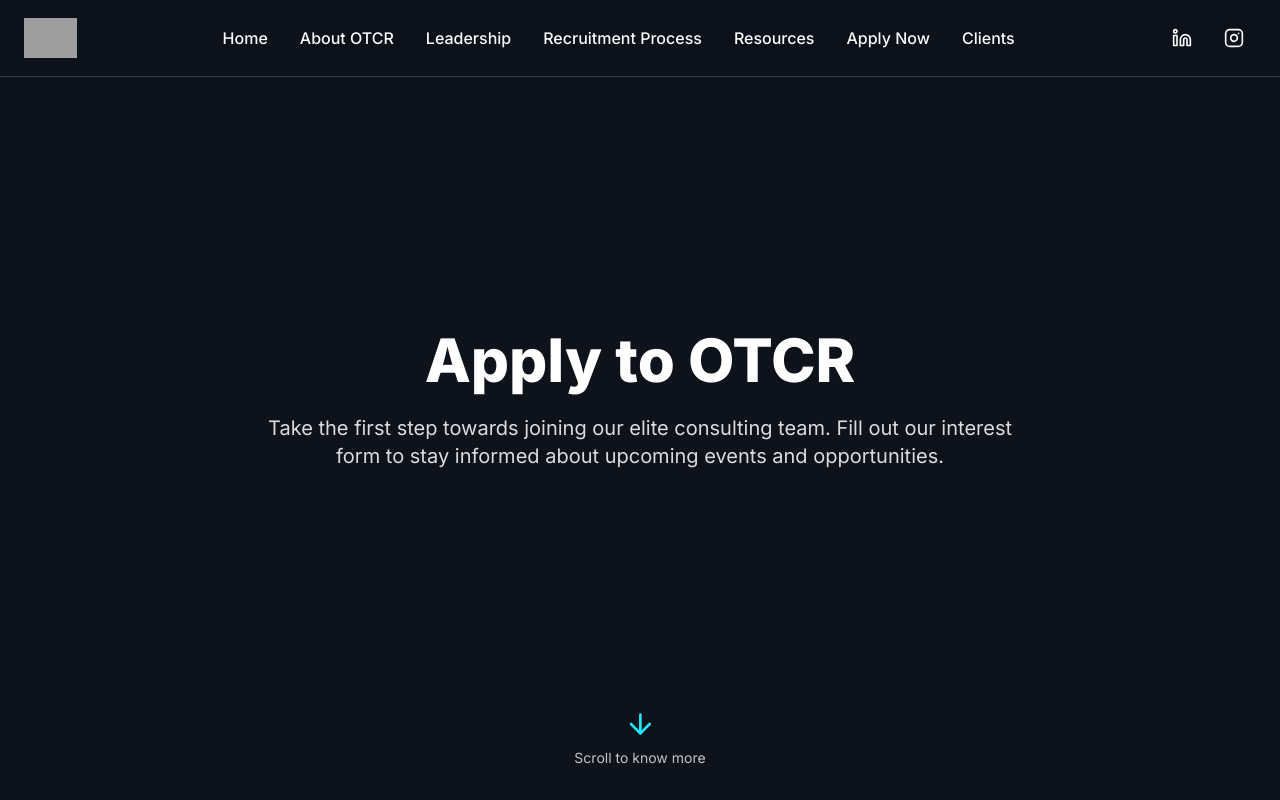
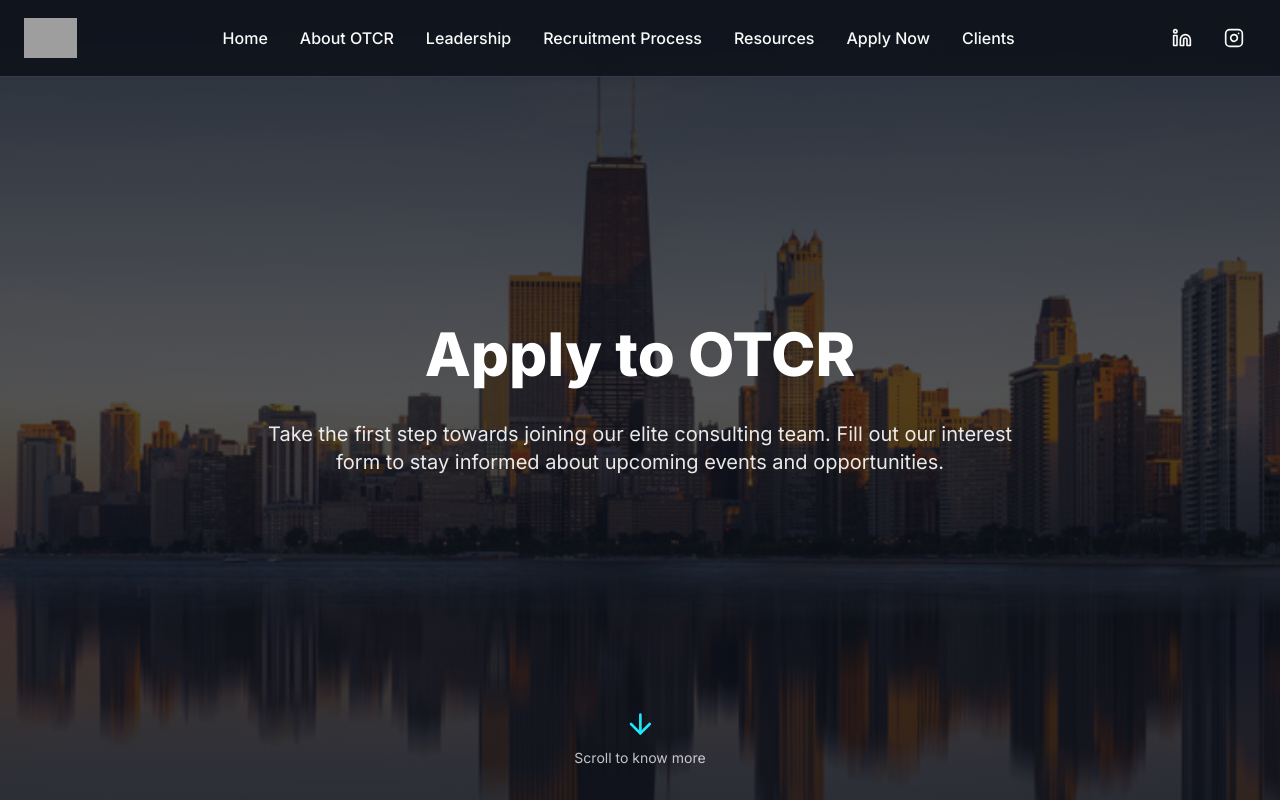
Before and after one commit to Raaghav-Pillai/otcr-consulting, a React (Vite) app: page /apply in a window 1280 px wide. Shown: the top 800 px of the page. Built offline with nearby package versions, Linux system fonts and the light colour scheme; grey boxes are pictures that could not be loaded.

Commit message:
Aded images to the top

```diff
--- a/src/components/HeroSection.tsx
+++ b/src/components/HeroSection.tsx
@@ -21,13 +21,8 @@ const HeroSection = () => {
       <div className="flex-1 flex flex-col justify-center items-center w-full relative z-10">
         <div className="w-full flex flex-col items-center">
           <SplitText
-            text="OTCR"
-            className="text-7xl md:text-9xl font-extrabold text-white leading-tight mb-4"
-            splitType="chars"
-          />
-          <SplitText
-            text="Consulting"
-            className="text-7xl md:text-8xl font-extrabold text-teal-primary mb-6"
+            text="OTCR Consulting"
+            className="text-6xl lg:text-8xl font-extrabold text-white text-center mb-6"
             splitType="chars"
           />
           <FadeContent delay={1.2}>
--- a/src/pages/About.tsx
+++ b/src/pages/About.tsx
@@ -9,6 +9,7 @@ import AnimatedContent from '@/reactbits/animations/AnimatedContent/AnimatedCont
 import SplitText from '@/reactbits/textanimations/SplitText/SplitText';
 import teamEventsImg from '/src/assets/team_events.JPG';
 import awardsImg from '/src/assets/awards.png';
+import chicagoSkyline from '/src/assets/chicago_skyline.png';
 
 const stats = [
   { number: '25+', label: 'Years of Experience', desc: 'Established at the University of Illinois' },
@@ -84,6 +85,14 @@ const About = () => {
 
       {/* About Hero Section */}
       <section className="min-h-screen flex flex-col justify-center items-center bg-background text-center relative overflow-hidden">
+        <div className="absolute inset-0 z-0">
+        <img
+          src={chicagoSkyline}
+          alt="University of Illinois campus"
+          className="w-full h-full object-cover opacity-70"
+        />
+        <div className="absolute inset-0 bg-gradient-to-b from-background/80 via-background/60 to-background/80"></div>
+      </div>
         <div className="w-full flex flex-col items-center relative z-10">
           <SplitText
             text="About OTCR"
--- a/src/pages/Apply.tsx
+++ b/src/pages/Apply.tsx
@@ -2,6 +2,9 @@ import Navigation from '@/components/Navigation';
 import Footer from '@/components/Footer';
 import { Button } from '@/components/ui/button';
 import { ArrowDown } from 'lucide-react';
+import chicagoSkyline from '/src/assets/chicago_skyline.png';
+import FadeContent from '@/reactbits/animations/FadeContent/FadeContent';
+import SplitText from '@/reactbits/textanimations/SplitText/SplitText';
 
 const Apply = () => {
   return (
@@ -10,13 +13,25 @@ const Apply = () => {
 
       {/* Hero Section */}
       <section className="min-h-screen flex flex-col justify-center items-center bg-background text-center">
-        <div className="w-full flex flex-col items-center">
-          <h1 className="text-5xl lg:text-6xl font-extrabold text-white text-center mb-6 animate-fade-in-up">
-            Apply to OTCR
-          </h1>
-          <p className="text-xl text-white/85 text-center max-w-3xl mx-auto animate-fade-in-up">
-            Take the first step towards joining our elite consulting team. Fill out our interest form to stay informed about upcoming events and opportunities.
-          </p>
+        <div className="absolute inset-0 z-0">
+                                <img
+                                  src={chicagoSkyline}
+                                  alt="University of Illinois campus"
+                                  className="w-full h-full object-cover opacity-70"
+                                />
+                                <div className="absolute inset-0 bg-gradient-to-b from-background/80 via-background/60 to-background/80"></div>
+                              </div>
+        <div className="w-full flex flex-col items-center relative z-10">
+          <SplitText
+            text="Apply to OTCR"
+            className="text-5xl lg:text-6xl font-extrabold text-white text-center mb-6"
+            splitType="words"
+          />
+          <FadeContent delay={1}>
+            <p className="text-xl text-white/90 text-center max-w-3xl mx-auto">
+              Take the first step towards joining our elite consulting team. Fill out our interest form to stay informed about upcoming events and opportunities.
+            </p>
+          </FadeContent>
         </div>
         {/* Scroll arrow */}
         <div className="absolute left-1/2 bottom-8 -translate-x-1/2 flex flex-col items-center animate-bounce-slow">
--- a/src/pages/Join.tsx
+++ b/src/pages/Join.tsx
@@ -6,6 +6,8 @@ import { Card, CardContent } from '@/components/ui/card';
 import React from 'react';
 import { Accordion, AccordionContent, AccordionItem, AccordionTrigger } from '@/components/ui/accordion';
 import FadeContent from '@/reactbits/animations/FadeContent/FadeContent';
+import chicagoSkyline from '/src/assets/chicago_skyline.png';
+import SplitText from '@/reactbits/textanimations/SplitText/SplitText';
 
 const benefits = [
   "Work directly with Fortune 500 companies and innovative startups",
@@ -21,15 +23,27 @@ const Join = () => {
 
       {/* Hero Section */}
       <section className="min-h-screen flex flex-col justify-center items-center bg-background text-center">
-        <div className="w-full flex flex-col items-center">
-          <h2 className="text-5xl lg:text-6xl font-extrabold mb-6 text-white">
-            Recruitment Process
-          </h2>
-          <p className="text-xl text-muted-foreground max-w-3xl mx-auto leading-relaxed">
-            Are you a University of Illinois student passionate about business strategy and consulting?
+        <div className="absolute inset-0 z-0">
+                                <img
+                                  src={chicagoSkyline}
+                                  alt="University of Illinois campus"
+                                  className="w-full h-full object-cover opacity-70"
+                                />
+                                <div className="absolute inset-0 bg-gradient-to-b from-background/80 via-background/60 to-background/80"></div>
+                              </div>
+        <div className="w-full flex flex-col items-center relative z-10">
+                  <SplitText
+                    text="Recruitment Process"
+                    className="text-5xl lg:text-6xl font-extrabold text-white text-center mb-6"
+                    splitType="words"
+                  />
+                  <FadeContent delay={1}>
+                    <p className="text-xl text-white/90 text-center max-w-3xl mx-auto">
+                      Are you a University of Illinois student passionate about business strategy and consulting?
             Join OTCR and gain invaluable experience while making a real impact.
-          </p>
-        </div>
+                    </p>
+                  </FadeContent>
+                </div>
         {/* Scroll arrow */}
         <div className="absolute left-1/2 bottom-8 -translate-x-1/2 flex flex-col items-center animate-bounce-slow">
           <ArrowDown className="w-8 h-8 text-accent" />
--- a/src/pages/Leadership.tsx
+++ b/src/pages/Leadership.tsx
@@ -14,6 +14,7 @@ import avaImg from '/src/assets/ava.png';
 import lakshImg from '/src/assets/laksh.png';
 import jonImg from '/src/assets/jon.png';
 import samImg from '/src/assets/sam.png';
+import chicagoSkyline from '/src/assets/chicago_skyline.png';
 
 const partners = [
   {
@@ -88,6 +89,14 @@ const Leadership = () => {
 
       {/* Leadership Hero Section */}
       <section className="min-h-screen flex flex-col justify-center items-center bg-background text-center relative overflow-hidden">
+        <div className="absolute inset-0 z-0">
+                <img
+                  src={chicagoSkyline}
+                  alt="University of Illinois campus"
+                  className="w-full h-full object-cover opacity-70"
+                />
+                <div className="absolute inset-0 bg-gradient-to-b from-background/80 via-background/60 to-background/80"></div>
+              </div>
         <div className="w-full flex flex-col items-center relative z-10">
           <SplitText
             text="Lead by Mission-Driven People"
--- a/src/pages/recruitment-resources.tsx
+++ b/src/pages/recruitment-resources.tsx
@@ -1,6 +1,9 @@
 import Navigation from '@/components/Navigation';
 import Footer from '@/components/Footer';
 import { ArrowDown } from 'lucide-react';
+import chicagoSkyline from '/src/assets/chicago_skyline.png';
+import FadeContent from '@/reactbits/animations/FadeContent/FadeContent';
+import SplitText from '@/reactbits/textanimations/SplitText/SplitText';
 import React from 'react';
 
 const RecruitmentResources = () => {
@@ -9,11 +12,25 @@ const RecruitmentResources = () => {
       <Navigation />
       {/* Intro Section */}
       <section className="min-h-screen flex flex-col justify-center items-center bg-background text-center">
-        <div className="w-full flex flex-col items-center">
-          <h1 className="text-5xl lg:text-6xl font-extrabold text-white text-center mb-6 animate-fade-in-up">Recruitment Resources</h1>
-          <p className="text-xl text-muted-foreground text-center max-w-3xl mx-auto animate-fade-in-up">
-            Prepare for your OTCR recruitment journey with our curated interview tips, practice cases, and essential resources. Everything you need to succeed in the recruitment process is right here.
-          </p>
+        <div className="absolute inset-0 z-0">
+                        <img
+                          src={chicagoSkyline}
+                          alt="University of Illinois campus"
+                          className="w-full h-full object-cover opacity-70"
+                        />
+                        <div className="absolute inset-0 bg-gradient-to-b from-background/80 via-background/60 to-background/80"></div>
+                      </div>
+        <div className="w-full flex flex-col items-center relative z-10">
+          <SplitText
+            text="Recruitment Resources"
+            className="text-5xl lg:text-6xl font-extrabold text-white text-center mb-6"
+            splitType="words"
+          />
+          <FadeContent delay={1}>
+            <p className="text-xl text-white/90 text-center max-w-3xl mx-auto">
+              Prepare for your OTCR recruitment journey with our curated interview tips, practice cases, and essential resources. Everything you need to succeed in the recruitment process is right here.
+            </p>
+          </FadeContent>
         </div>
         {/* Scroll arrow */}
         <div className="absolute left-1/2 bottom-8 -translate-x-1/2 flex flex-col items-center animate-bounce-slow">
```
